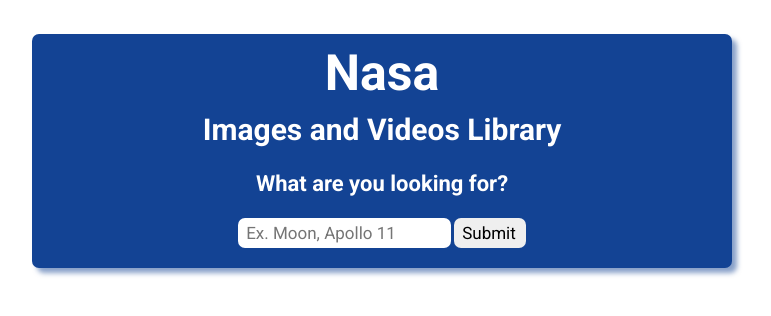
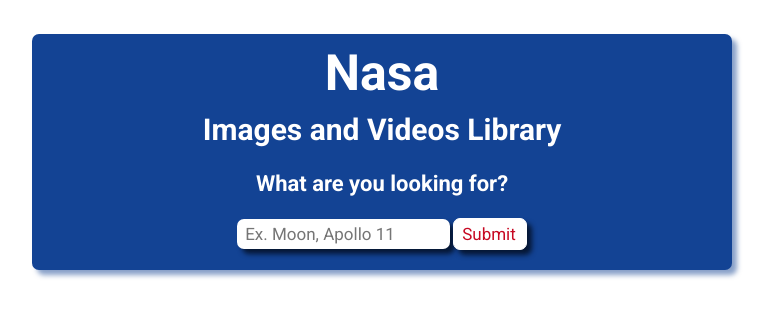
Before and after one commit to Alessandra198/nasa-media, a React (Create React App) app: page / in a window 1280 px wide. Shown: the top 316 px of the page, without its empty margins (258-1029 px from the left). Built offline with nearby package versions, Linux system fonts and the light colour scheme.

Commit message:
Updated style

```diff
--- a/src/Search.css
+++ b/src/Search.css
@@ -18,4 +18,20 @@
 
 .Search form .button {
   margin-left: 3px;
+  color: rgba(199, 9, 35, 1);
+  background-color: white;
+  transition: all 200ms ease-in-out;
+  box-shadow: 5px 5px 5px rgb(6, 23, 53);
+  border: 1px solid white;
 }
+
+.Search form .search {
+  box-shadow: 5px 5px 5px rgb(6, 23, 53);
+}
+
+.Search form .button:hover {
+  margin-left: 3px;
+  background-color: rgba(199, 9, 35, 1);
+  color: white;
+  transition: all 200ms ease-in-out;
+}
--- a/src/Search.js
+++ b/src/Search.js
@@ -25,7 +25,7 @@
     <div className="Search">
       <h3>What are you looking for?</h3>
       <form onSubmit={handleSubmit}>
-        <input type="search" placeholder="Ex. Moon, Apollo 11" />
+        <input type="search" placeholder="Ex. Moon, Apollo 11" className="search"/>
         <input type="submit" value="Submit" className="button"/>
       </form>
     </div>
```
